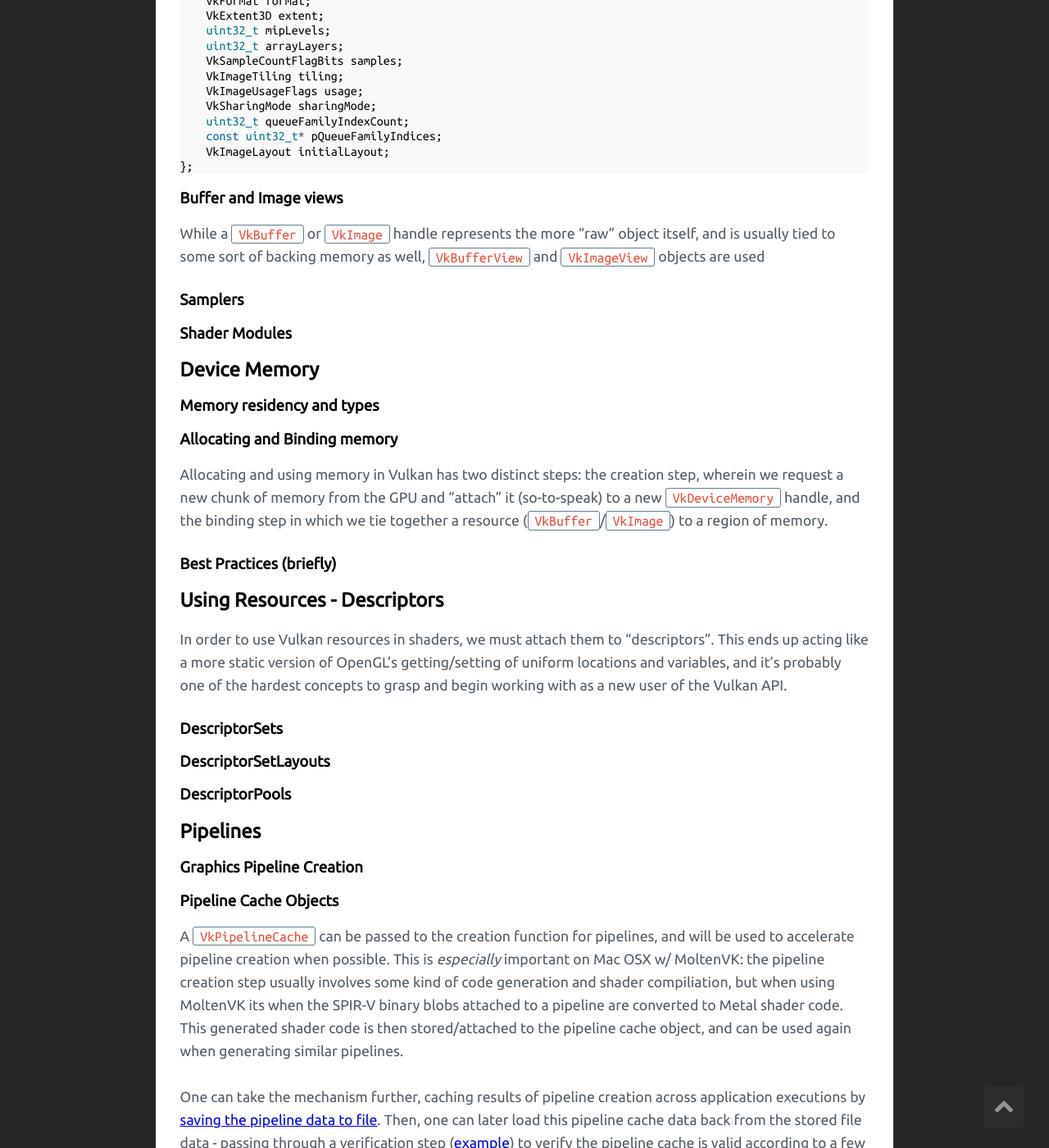
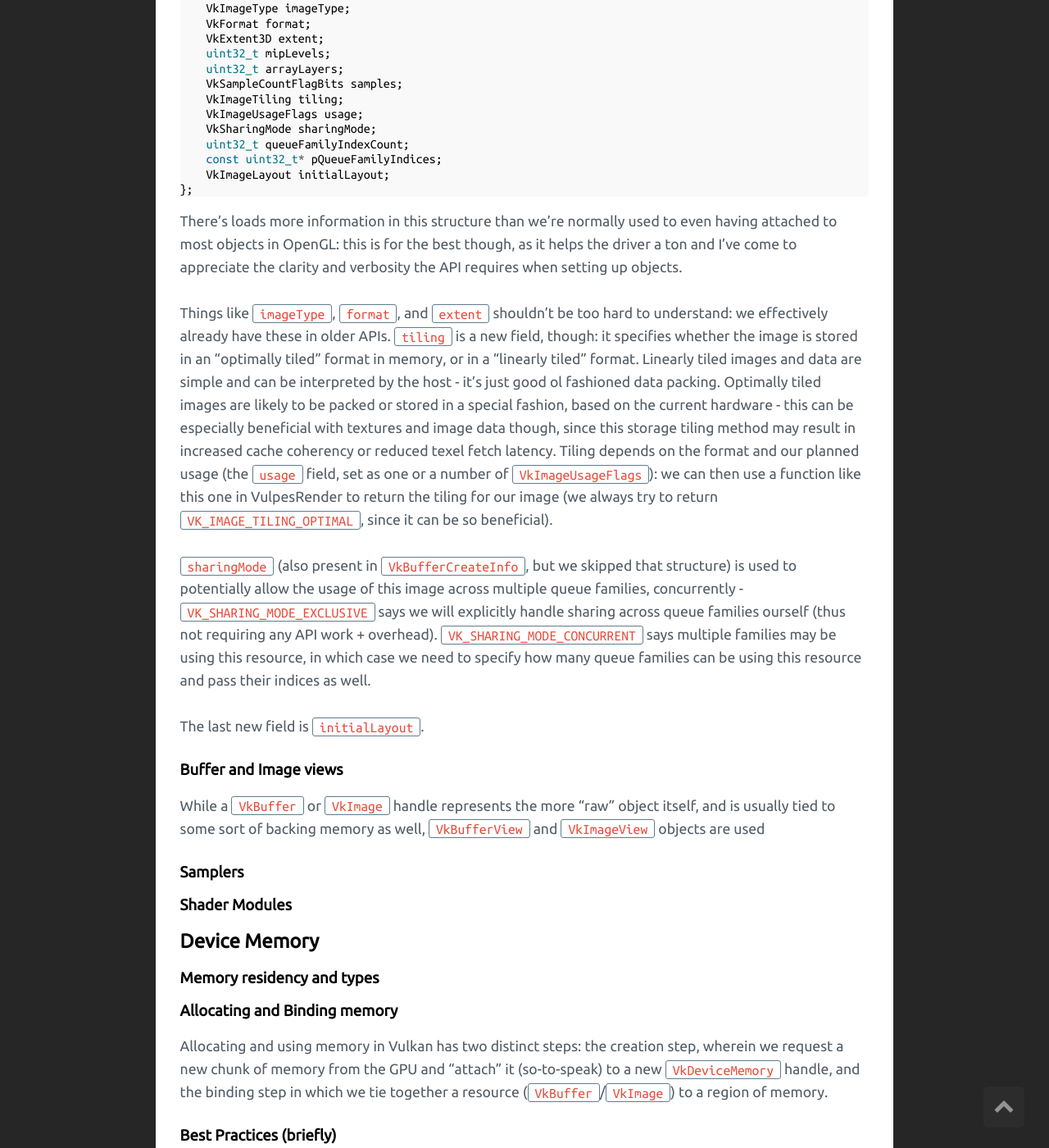
Before and after one commit to fuchstraumer/fuchstraumer.github.io, a Jekyll site: the page built from _posts/2018-6-1-Intro-To-Vulkan.md, in a window 1280 px wide and 1400 px high, scrolled down 8229 px. Shown: the whole window at 82% size. Built offline with Jekyll 4.4.1, drawn with Linux system fonts in a browser that asks for light colours; comment, search, counter and statistics services are not loaded; some of the changed text lies outside the part shown.

Commit message:
Little bit more work on intro to vulkan article.

```diff
--- a/_posts/2018-6-1-Intro-To-Vulkan.md
+++ b/_posts/2018-6-1-Intro-To-Vulkan.md
@@ -186,7 +186,8 @@ these secondary command buffers and have them be executed + submitted to a graph
 In OpenGL resource management entailed tracking state, like what vertex buffer or element buffer we had bound at any one moment and making sure we had the
 right binding set before adjusting a resources parameters or variables. Thankfully, that's all gone in Vulkan. Unfortunately, we gain a new set of
 responsibilities as we have to manage lifetime, memory, and things like usage flags instead. Memory management is on another level, compared to what one
-is probably used to coming from OpenGL. And I'm not even really going to be able to dive into sparse resources here, either.
+is probably used to coming from OpenGL. And I'm not even really going to be able to dive into sparse resources here, either (resources that don't have
+to be backed by memory at all times, only when requested/bound).
 
 ### Buffers and Images
 
@@ -229,6 +230,24 @@ typedef struct VkImageCreateInfo {
     VkImageLayout initialLayout;
 };
 {% endhighlight %}
+
+There's loads more information in this structure than we're normally used to even having attached to most objects in OpenGL: this is for the best though,
+as it helps the driver a ton and I've come to appreciate the clarity and verbosity the API requires when setting up objects.
+
+Things like `imageType`, `format`, and `extent` shouldn't be too hard to understand: we effectively already have these in older APIs. `tiling` is a new field,
+though: it specifies whether the image is stored in an "optimally tiled" format in memory, or in a "linearly tiled" format. Linearly tiled images and data
+are simple and can be interpreted by the host - it's just good ol fashioned data packing. Optimally tiled images are likely to be packed or stored in a special
+fashion, based on the current hardware - this can be especially beneficial with textures and image data though, since this storage tiling method may result
+in increased cache coherency or reduced texel fetch latency. Tiling depends on the format and our planned usage (the `usage` field, set as one or a number of
+`VkImageUsageFlags`): we can then use a function like this one in VulpesRender to return the tiling for our image (we always try to return
+`VK_IMAGE_TILING_OPTIMAL`, since it can be so beneficial).
+
+`sharingMode` (also present in `VkBufferCreateInfo`, but we skipped that structure) is used to potentially allow the usage of this image across multiple queue
+families, concurrently - `VK_SHARING_MODE_EXCLUSIVE` says we will explicitly handle sharing across queue families ourself (thus not requiring any API work +
+overhead). `VK_SHARING_MODE_CONCURRENT` says multiple families may be using this resource, in which case we need to specify how many queue families can be
+using this resource and pass their indices as well.
+
+The last new field is `initialLayout`.
 
 ### Buffer and Image views
 
```
